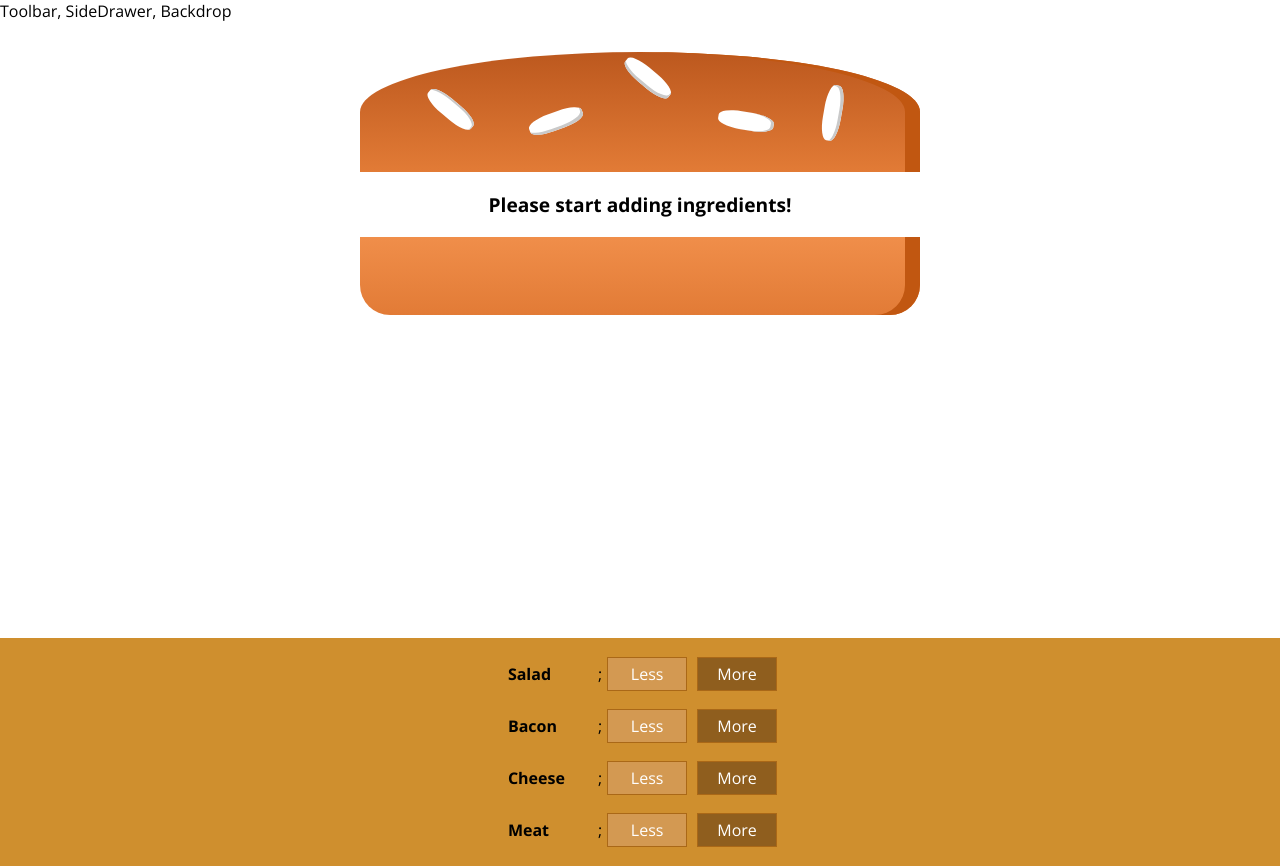
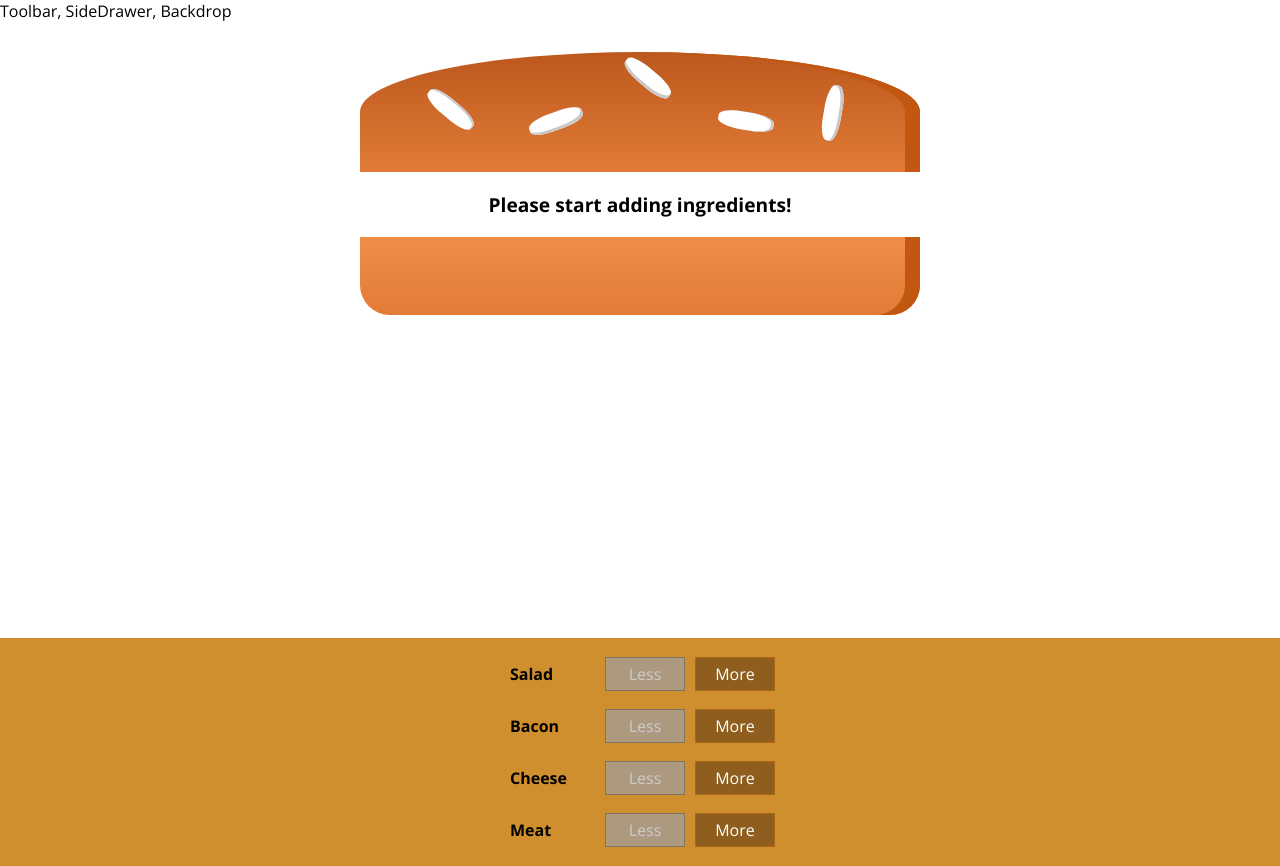
Before and after one commit to MrSescon/the-burger-builder, a React app: page / in a window 1280 px wide. Built offline with nearby package versions, Linux system fonts and the light colour scheme.

Commit message:
Implemented remove Ingredients functions safely; Added de disabled properties to the less button

```diff
--- a/src/components/Burger/BuildControls/BuildControl/BuildControl.js
+++ b/src/components/Burger/BuildControls/BuildControl/BuildControl.js
@@ -4,8 +4,10 @@
 
 const BuildControl = (props) => (
 	<div className={classes.BuildControl}>
-		<div className={classes.Label}>{props.label}</div>;
-		<button className={classes.Less}>Less</button>
+		<div className={classes.Label}>{props.label}</div>
+		<button className={classes.Less} onClick={props.removed} disabled={props.disabled}>
+			Less
+		</button>
 		<button className={classes.More} onClick={props.added}>
 			More
 		</button>
--- a/src/components/Burger/BuildControls/BuildControls.js
+++ b/src/components/Burger/BuildControls/BuildControls.js
@@ -26,7 +26,13 @@
 	return (
 		<div className={classes.BuildControls}>
 			{controls.map((ctrl) => (
-				<BuildControl key={ctrl.label} label={ctrl.label} added={() => props.ingredientAdded(ctrl.type)} />
+				<BuildControl
+					key={ctrl.label}
+					label={ctrl.label}
+					added={() => props.ingredientAdded(ctrl.type)}
+					removed={() => props.ingredientRemoved(ctrl.type)}
+					disabled={props.disabled[ctrl.type]}
+				/>
 			))}
 		</div>
 	);
--- a/src/containers/BurgerBuilder/BurgerBuilder.js
+++ b/src/containers/BurgerBuilder/BurgerBuilder.js
@@ -34,13 +34,37 @@
 		this.setState({ totalPrice: newPrice, ingredients: updatedIngredients });
 	};
 
-	removeIngredientHandler = (type) => {};
+	removeIngredientHandler = (type) => {
+		const oldCount = this.state.ingredients[type];
+		if (oldCount <= 0) {
+			return;
+		}
+		const updatedCount = oldCount - 1;
+		const updatedIngredients = {
+			...this.state.ingredients
+		};
+		updatedIngredients[type] = updatedCount;
+		const priceDeduction = INGREDIENT_PRICES[type];
+		const oldPrice = this.state.totalPrice;
+		const newPrice = oldPrice - priceDeduction;
+		this.setState({ totalPrice: newPrice, ingredients: updatedIngredients });
+	};
 
 	render() {
+		const disableInfo = {
+			...this.state.ingredients
+		};
+		for (let key in disableInfo) {
+			disableInfo[key] = disableInfo[key] <= 0;
+		}
 		return (
 			<Aux>
 				<Burger ingredients={this.state.ingredients} />
-				<BuildControls ingredientAdded={this.addIngredientHandler} />
+				<BuildControls
+					ingredientAdded={this.addIngredientHandler}
+					ingredientRemoved={this.removeIngredientHandler}
+					disabled={disableInfo}
+				/>
 			</Aux>
 		);
 	}
```
